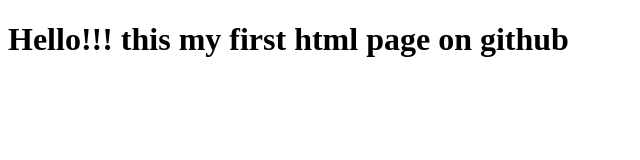
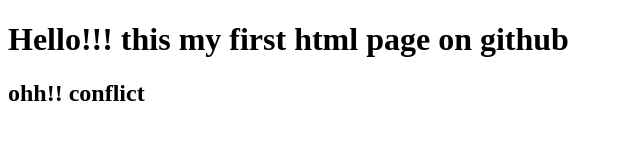
Before and after one commit to dhruxy/demo-repo, a plain HTML site: page index.html in a window 1280 px wide. Shown: the whole page, without its empty margins (0-640 px from the left). Drawn offline with Linux system fonts and the light colour scheme.

Commit message:
added conflict

```diff
--- a/index.html
+++ b/index.html
@@ -8,5 +8,6 @@
 </head>
 <body>
     <h1>Hello!!! this my first html page on github</h1>
+    <h2>ohh!! conflict</h2>
 </body>
 </html>
```
